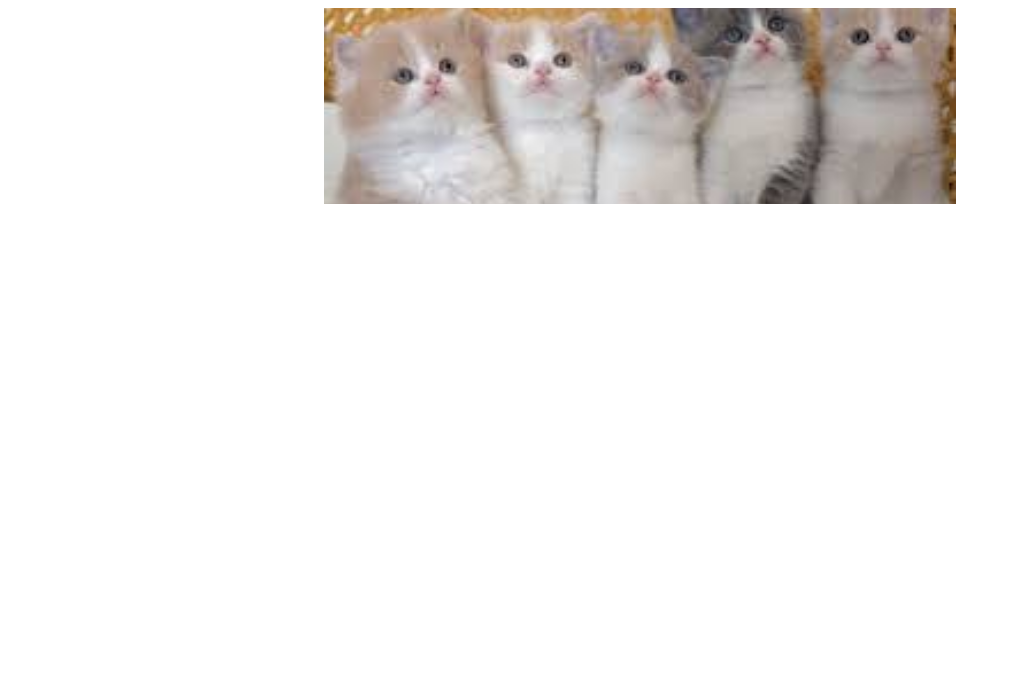
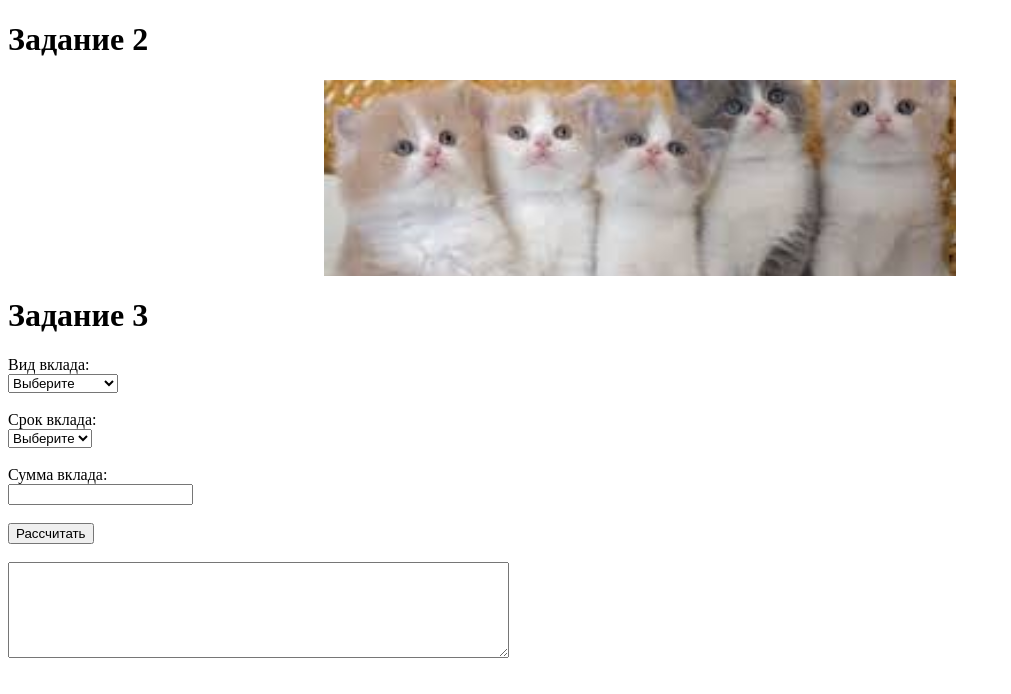
Before and after one commit to kttchkn/-2.-JS-git, a plain HTML site: page index.html in a window 1280 px wide. Shown: the whole page, without its empty margins (0-1011 px from the left). Drawn offline with nearby package versions, Linux system fonts and the light colour scheme.

Commit message:
готово

```diff
--- a/index.html
+++ b/index.html
@@ -42,6 +42,7 @@
 
 <body>
 <!-- Swiper -->
+<h1>Задание 2</h1>
 <div class="swiper mySwiper">
     <div class="swiper-wrapper">
         <div class="swiper-slide"><img src="img/download.jfif" alt=""></div>
@@ -51,6 +52,91 @@
 
     </div>
 </div>
+<h1>Задание 3</h1>
+Вид вклада:<br>
+<select id="type" onchange="changeType()">
+    <option value="">Выберите</option>
+    <option value="1">Пополняемый</option>
+    <option value="2">Срочный</option>
+</select>
+
+<br><br>
+
+Срок вклада:<br>
+<select id="term">
+    <option value="">Выберите</option>
+</select>
+
+<br><br>
+
+Сумма вклада:<br>
+<input type="text" id="sum">
+
+<br><br>
+
+<button onclick="calc()">Рассчитать</button>
+
+<br><br>
+
+<textarea id="result" rows="6" cols="60"></textarea>
+
+<script>
+    function changeType() {
+        var type = document.getElementById("type").value;
+        var term = document.getElementById("term");
+
+        term.innerHTML = "<option value=''>Выберите</option>";
+
+        if (type == "1") {
+            term.innerHTML += "<option value='6-20'>6 месяцев</option>";
+            term.innerHTML += "<option value='12-22'>1 год</option>";
+            term.innerHTML += "<option value='18-15'>1,5 года</option>";
+            term.innerHTML += "<option value='24-10'>2 года</option>";
+        }
+
+        if (type == "2") {
+            term.innerHTML += "<option value='3-20'>3 месяца</option>";
+            term.innerHTML += "<option value='6-22'>6 месяцев</option>";
+            term.innerHTML += "<option value='9-23'>9 месяцев</option>";
+            term.innerHTML += "<option value='12-24'>1 год</option>";
+            term.innerHTML += "<option value='18-18'>1,5 года</option>";
+            term.innerHTML += "<option value='24-15'>2 года</option>";
+        }
+    }
+
+    function calc() {
+        var type = document.getElementById("type").value;
+        var termValue = document.getElementById("term").value;
+        var sum = document.getElementById("sum").value;
+
+        if (type == "" || termValue == "" || sum == "") {
+            document.getElementById("result").value = "Заполните все поля";
+            return;
+        }
+
+        var arr = termValue.split("-");
+        var months = arr[0];
+        var percent = arr[1];
+
+        var years = months / 12;
+        var total = sum * (1 + percent / 100 * years);
+
+        var typeName = "";
+        if (type == "1") {
+            typeName = "Пополняемый";
+        } else {
+            typeName = "Срочный";
+        }
+
+        document.getElementById("result").value =
+            "Выбран вид вклада: " + typeName + "\n" +
+            "Срок вклада: " + months + " месяцев\n" +
+            "Сумма вклада: " + sum + "\n" +
+            "Сумма в конце срока: " + total;
+    }
+</script>
+
+
 
 <!-- Swiper JS -->
 <script src="https://cdn.jsdelivr.net/npm/swiper@12/swiper-bundle.min.js"></script>
```
